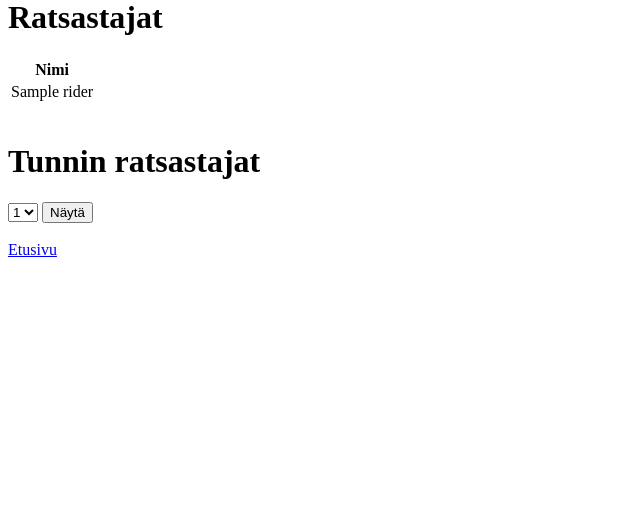
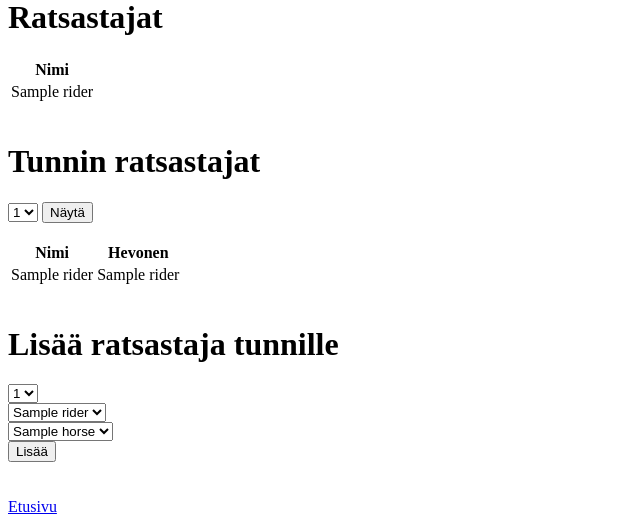
Before and after one commit to sonjasil/tallitietokanta, a Flask app: template templates/teacher_lessons.html in a window 1280 px wide. Shown: the part 310-834 px from the top of the page, without its empty margins (0-640 px from the left). Before the commit the page ends 567 px from the top, so only its background shows below. Run offline with Flask 3, Linux system fonts and the light colour scheme; the template is opened without the code that fills it: most values are stand-ins (such as "Sample title", 1, 10 or a date in 2020).

Commit message:
Fixed error in a form

```diff
--- a/templates/teacher_lessons.html
+++ b/templates/teacher_lessons.html
@@ -28,10 +28,41 @@
 <form action="/select_lesson" method="POST">
 <select name="individual_lesson">
 {% for lesson in lesson_list %}
-<option value="{{ lesson.id }}"> {{ lesson.id }}
+<option value="{{ lesson.id }}">{{ lesson.id }}</option>
 {% endfor %}
 </select>
 <input type="submit" value="Näytä">
 </form>
 <br>
+<table>
+<tr><th>Nimi</th><th>Hevonen</th></tr>
+{% for rider in lesson_riders %}
+<tr><td>{{ rider.rider_name }}</td><td>{{ rider.horse_name }}</td></tr>
+{% endfor %}
+</table>
+<br>
+<h1>Lisää ratsastaja tunnille</h1>
+<form action="/add_rider" method="POST">
+<select name="lesson">
+{% for lesson in lesson_list %}
+<option value="{{ lesson.id }}">{{ lesson.id }}</option>
+{% endfor%}
+</select>
+<br>
+<select name="rider">
+{% for rider in rider_list %}
+<option value="{{ rider.rider_name }}">{{ rider.rider_name }}</option>
+{% endfor %}
+</select>
+<br>
+<select name="horse">
+{% for horse in horse_list %}
+<option value="{{ horse.horse_name }}">{{ horse.horse_name }}</option>
+{% endfor %}
+</select>
+<br>
+<input type="submit" value="Lisää">
+</form>
+<br>
+<br>
 <a href="/">Etusivu</a>
```
